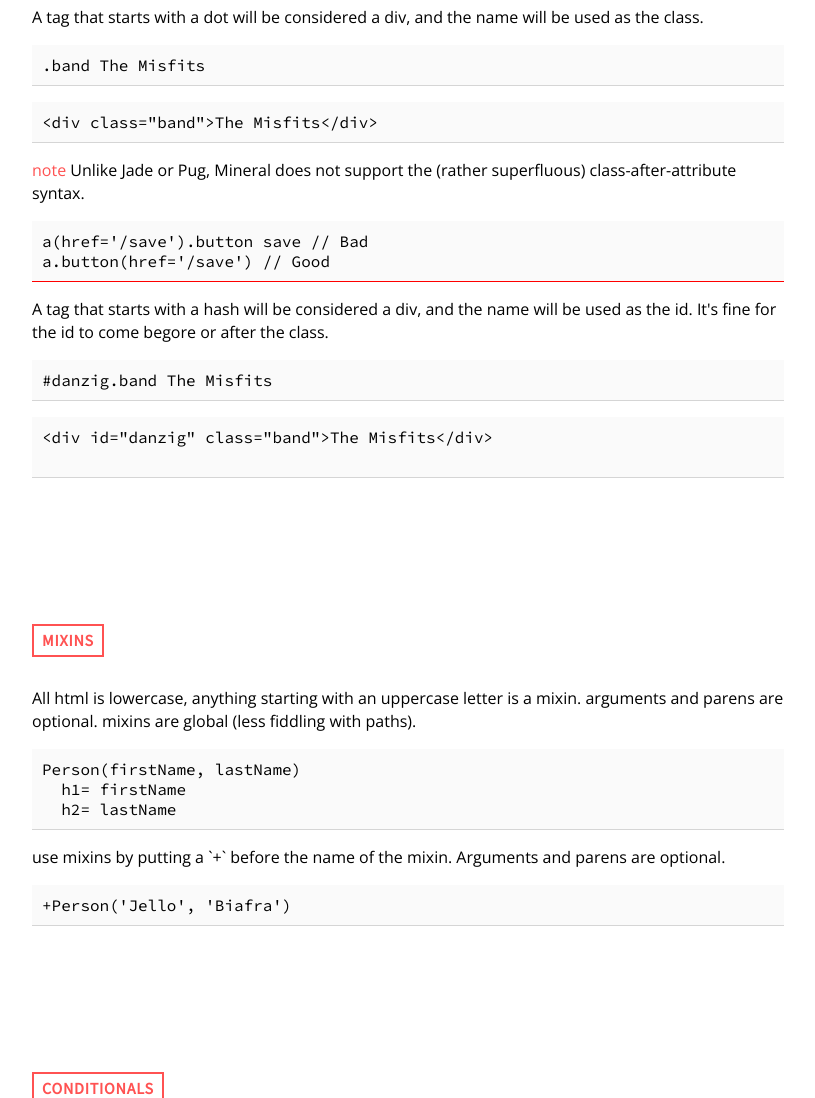
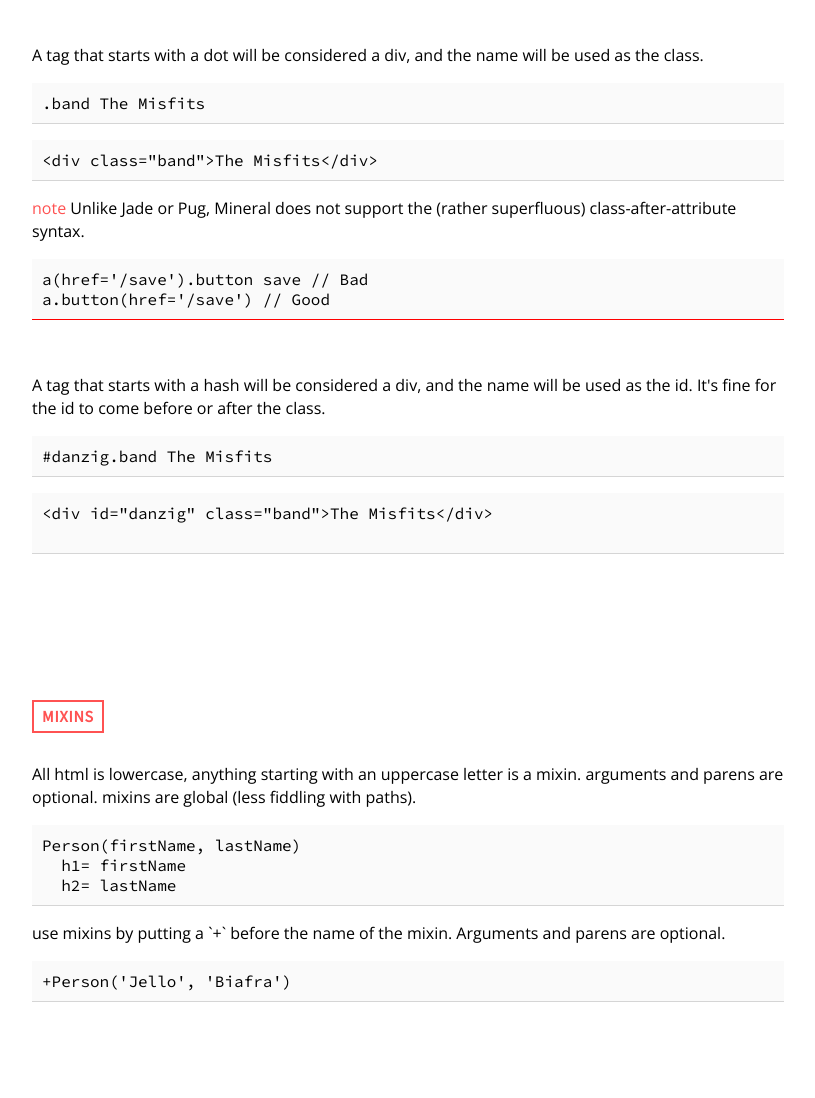
Before and after one commit to voltraco/mineral, a website: page docs/index.html in a window 1280 px wide. Shown: the part 1133-2231 px from the top of the page, without its empty margins (232-1047 px from the left). Drawn offline with nearby package versions, Linux system fonts and the light colour scheme.

Commit message:
more docs

```diff
--- a/docs/index.html
+++ b/docs/index.html
@@ -145,9 +145,9 @@ body
   &lt;/body&gt;
 &lt;/html&gt;
 </code></pre><p><span class="red">note</span> It's ideal to disambiguate expressions or declarations when using them as attribute values.</p><pre class="warn"><code>a(href=&#x27;/save&#x27; data-date=(new Date()))
-</code></pre><p>A tag that starts with a dot will be considered a div, and the name will be used as the class.</p><pre><code>.band The Misfits</code></pre><pre><code>&lt;div class=&quot;band&quot;&gt;The Misfits&lt;/div&gt;</code></pre><p><span class="red">note</span> Unlike Jade or Pug, Mineral does not support the (rather superfluous) class-after-attribute syntax.</p><pre class="warn"><code>a(href=&#x27;/save&#x27;).button save // Bad
+</code></pre><br><p>A tag that starts with a dot will be considered a div, and the name will be used as the class.</p><pre><code>.band The Misfits</code></pre><pre><code>&lt;div class=&quot;band&quot;&gt;The Misfits&lt;/div&gt;</code></pre><p><span class="red">note</span> Unlike Jade or Pug, Mineral does not support the (rather superfluous) class-after-attribute syntax.</p><pre class="warn"><code>a(href=&#x27;/save&#x27;).button save // Bad
 a.button(href=&#x27;/save&#x27;) // Good
-</code></pre><p>A tag that starts with a hash will be considered a div, and the name will be used as the id. It's fine for the id to come begore or after the class.</p><pre><code>#danzig.band The Misfits</code></pre><pre><code>&lt;div id=&quot;danzig&quot; class=&quot;band&quot;&gt;The Misfits&lt;/div&gt;
+</code></pre><br><p>A tag that starts with a hash will be considered a div, and the name will be used as the id. It's fine for the id to come before or after the class.</p><pre><code>#danzig.band The Misfits</code></pre><pre><code>&lt;div id=&quot;danzig&quot; class=&quot;band&quot;&gt;The Misfits&lt;/div&gt;
 
 </code></pre></section><section id="mixins"><a id="mixins" href="#mixins"><h2>mixins</h2></a><p>All html is lowercase, anything starting with an uppercase letter is a mixin. arguments and parens are optional. mixins are global (less fiddling  with paths).<pre class="input"><code>Person(firstName, lastName)
   h1= firstName
```
